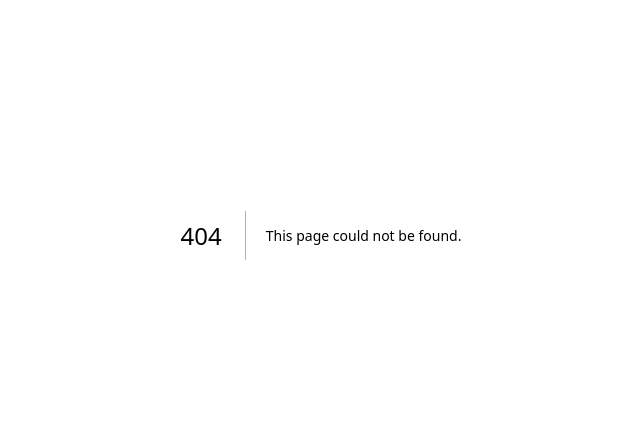
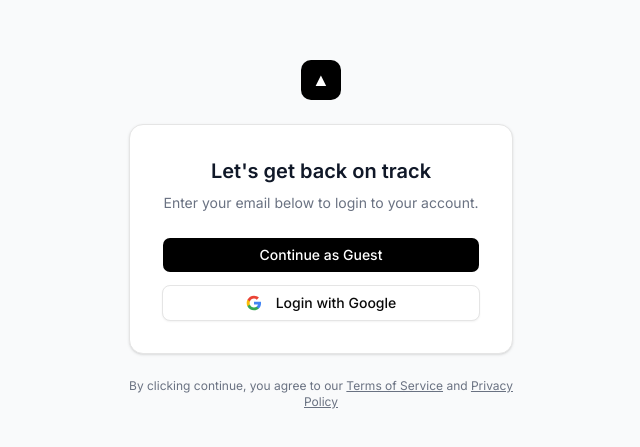
Before and after one commit to sushashwat/Able_Space, a Next.js app in the folder frontend/: page /login in a window 1280 px wide. Before the commit this address had no page. Shown: the part 165-612 px from the top of the page, without its empty margins (319-959 px from the left). Built offline with nearby package versions, Linux system fonts and the light colour scheme; no server answers.

Commit message:
feat: implement Login page with guest and Google auth flows

```diff
--- /dev/null
+++ b/frontend/src/app/(auth)/callback/page.tsx
@@ -0,0 +1,38 @@
+'use client';
+
+import { useEffect } from 'react';
+import { useRouter, useSearchParams } from 'next/navigation';
+import { useAuthStore } from '@/lib/store/authStore';
+import { getProfile } from '@/lib/api/auth';
+
+export default function AuthCallbackPage() {
+  const router = useRouter();
+  const searchParams = useSearchParams();
+  const { setToken, setUser } = useAuthStore();
+
+  useEffect(() => {
+    const token = searchParams.get('token');
+
+    if (!token) {
+      router.push('/login');
+      return;
+    }
+
+    setToken(token);
+
+    getProfile()
+      .then((user) => {
+        setUser(user);
+        router.push('/tasks');
+      })
+      .catch(() => {
+        router.push('/login');
+      });
+  }, [searchParams, router, setToken, setUser]);
+
+  return (
+    <div className="flex min-h-screen items-center justify-center">
+      <p className="text-sm text-gray-500">Logging you in...</p>
+    </div>
+  );
+}
--- /dev/null
+++ b/frontend/src/app/(auth)/login/page.tsx
@@ -0,0 +1,106 @@
+'use client';
+
+import { useState } from 'react';
+import { useRouter } from 'next/navigation';
+import { Button } from '@/components/ui/button';
+import { useAuthStore } from '@/lib/store/authStore';
+import { guestLogin, googleLoginUrl } from '@/lib/api/auth';
+
+export default function LoginPage() {
+  const router = useRouter();
+  const { setUser, setToken } = useAuthStore();
+  const [isLoading, setIsLoading] = useState(false);
+
+  const handleGuestLogin = async () => {
+    setIsLoading(true);
+    try {
+      const response = await guestLogin();
+      setToken(response.access_token);
+      setUser(response.user);
+      router.push('/tasks');
+    } catch (error) {
+      console.error('Guest login failed:', error);
+      setIsLoading(false);
+    }
+  };
+
+  const handleGoogleLogin = () => {
+    window.location.href = googleLoginUrl();
+  };
+
+  return (
+    <div className="flex min-h-screen items-center justify-center bg-gray-50 px-4">
+      <div className="w-full max-w-sm">
+        <div className="flex flex-col items-center gap-2 mb-6">
+          <div className="flex h-10 w-10 items-center justify-center rounded-lg bg-black">
+            <span className="text-white text-lg font-bold">▲</span>
+          </div>
+        </div>
+
+        <div className="rounded-xl border bg-white p-8 shadow-sm">
+          <div className="text-center mb-6">
+            <h1 className="text-xl font-semibold text-gray-900">
+              Let&apos;s get back on track
+            </h1>
+            <p className="mt-2 text-sm text-gray-500">
+              Enter your email below to login to your account.
+            </p>
+          </div>
+
+          <div className="flex flex-col gap-3">
+            <Button
+              onClick={handleGuestLogin}
+              disabled={isLoading}
+              className="w-full bg-black text-white hover:bg-gray-800"
+            >
+              {isLoading ? 'Logging in...' : 'Continue as Guest'}
+            </Button>
+
+            <Button
+              onClick={handleGoogleLogin}
+              variant="outline"
+              className="w-full"
+            >
+              <GoogleIcon className="mr-2 h-4 w-4" />
+              Login with Google
+            </Button>
+          </div>
+        </div>
+
+        <p className="mt-6 text-center text-xs text-gray-500">
+          By clicking continue, you agree to our{' '}
+          <a href="#" className="underline hover:text-gray-700">
+            Terms of Service
+          </a>{' '}
+          and{' '}
+          <a href="#" className="underline hover:text-gray-700">
+            Privacy Policy
+          </a>
+        </p>
+      </div>
+    </div>
+  );
+}
+
+function GoogleIcon({ className }: { className?: string }) {
+  return (
+    <svg className={className} viewBox="0 0 24 24">
+      <path
+        fill="#4285F4"
+        d="M22.56 12.25c0-.78-.07-1.53-.2-2.25H12v4.26h5.92c-.26 1.37-1.04 2.53-2.21 3.31v2.77h3.57c2.08-1.92 3.28-4.74 3.28-8.09z"
+      />
+      <path
+        fill="#34A853"
+        d="M12 23c2.97 0 5.46-.98 7.28-2.66l-3.57-2.77c-.98.66-2.23 1.06-3.71 1.06-2.86 0-5.29-1.93-6.16-4.53H2.18v2.84C3.99 20.53 7.7 23 12 23z"
+      />
+      <path
+        fill="#FBBC05"
+        d="M5.84 14.09c-.22-.66-.35-1.36-.35-2.09s.13-1.43.35-2.09V7.07H2.18C1.43 8.55 1 10.22 1 12s.43 3.45 1.18 4.93l2.85-2.22.81-.62z"
+      />
+      <path
+        fill="#EA4335"
+        d="M12 5.38c1.62 0 3.06.56 4.21 1.64l3.15-3.15C17.45 2.09 14.97 1 12 1 7.7 1 3.99 3.47 2.18 7.07l3.66 2.84c.87-2.6 3.3-4.53 6.16-4.53z"
+      />
+    </svg>
+  );
+}
```
